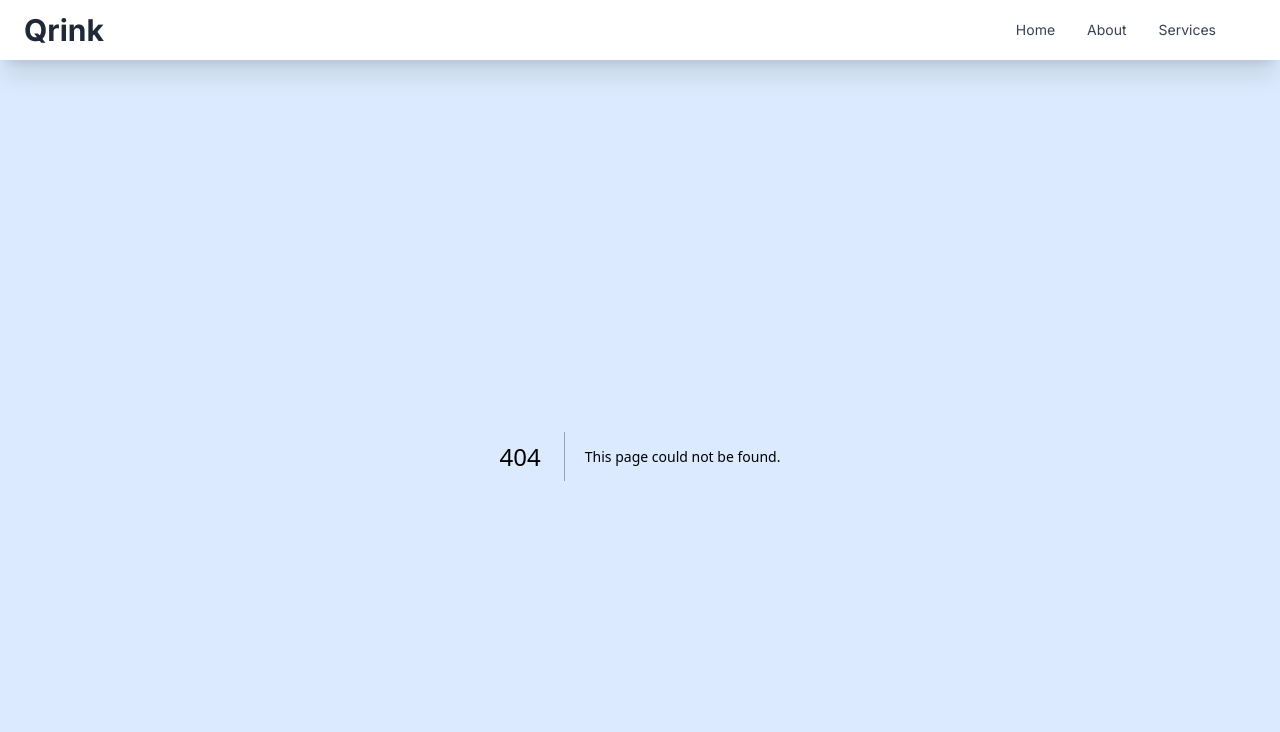
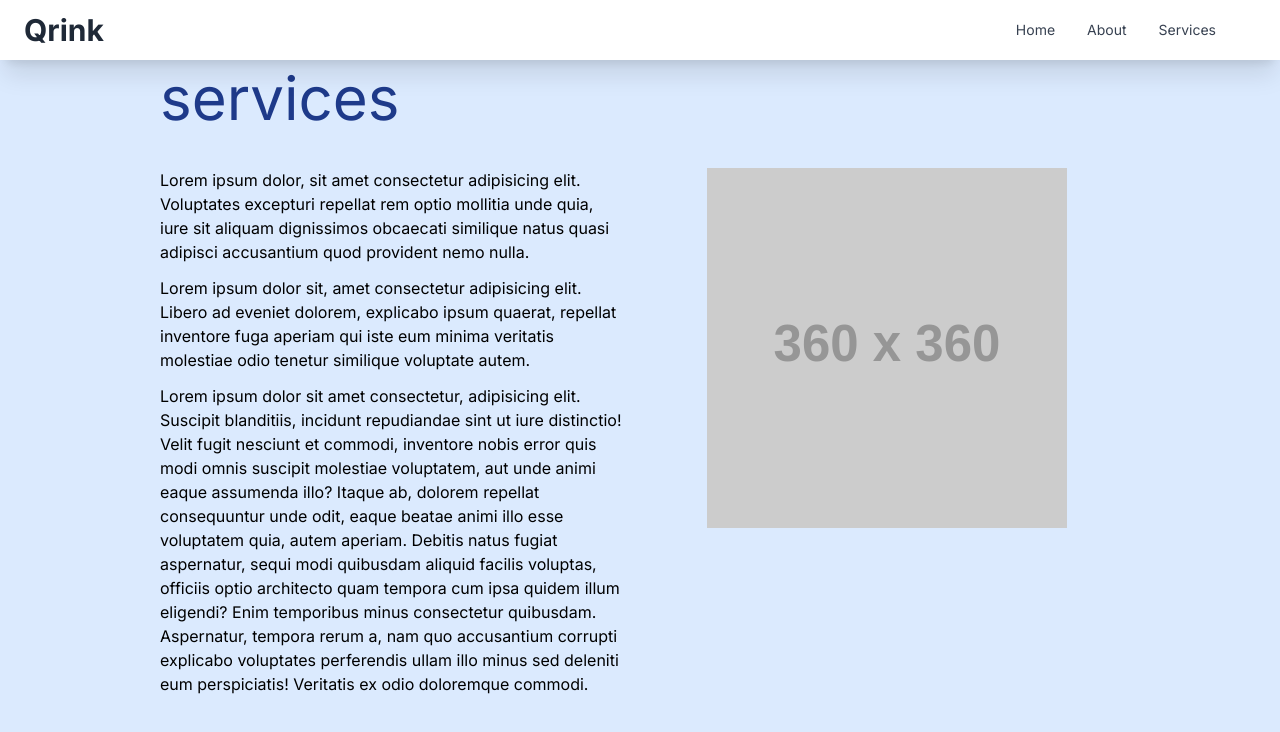
Before and after one commit to Allie-Howe/rockpunk, a Next.js app: page /services in a window 1280 px wide. Before the commit this address had no page. Shown: the top 732 px of the page. Built offline with nearby package versions, Linux system fonts and the light colour scheme.

Commit message:
added services page

```diff
--- a/src/app/(pages)/about/page.tsx
+++ b/src/app/(pages)/about/page.tsx
@@ -3,9 +3,11 @@ import Image from 'next/image';
 const PLACEHOLDER_WIDTH = 360
 const PLACEHOLDER_HEIGHT = 360
 
+export const Header = ({title}: {title: string}) => <h2 className='text-6xl text-blue-900 mb-10'>{title}</h2>
+
 export default function About() {
   return <>
-    <h2 className='text-6xl text-blue-900 mb-10'>about us</h2>
+    <Header title='about us' />
     <div className='grid grid-cols-2 gap-7'>
       <div className='flex w-full justify-center'>
         <div>
--- /dev/null
+++ b/src/app/(pages)/services/page.tsx
@@ -0,0 +1,25 @@
+import Image from 'next/image';
+import { Header } from '../about/page';
+import { PlaceholderText } from '@/app/placeholders';
+
+const PLACEHOLDER_WIDTH = 360
+const PLACEHOLDER_HEIGHT = 360
+
+export default function Services() {
+  return <>
+    <Header title='services' />
+    <div className='grid grid-cols-2 gap-7'>
+    <PlaceholderText />
+      <div className='flex w-full justify-center'>
+        <div>
+          <Image
+            alt='Placeholder'
+            src={`https://dummyimage.com/${PLACEHOLDER_WIDTH}x${PLACEHOLDER_HEIGHT}/fff/aaa`}
+            width={PLACEHOLDER_WIDTH}
+            height={PLACEHOLDER_HEIGHT}
+            />
+        </div>
+      </div>
+    </div>
+  </>
+}
--- /dev/null
+++ b/src/app/placeholders.tsx
@@ -0,0 +1,7 @@
+export const PlaceholderText = () => (
+  <div className='flex flex-col gap-3'>
+    <p>Lorem ipsum dolor, sit amet consectetur adipisicing elit. Voluptates excepturi repellat rem optio mollitia unde quia, iure sit aliquam dignissimos obcaecati similique natus quasi adipisci accusantium quod provident nemo nulla.</p>
+    <p>Lorem ipsum dolor sit, amet consectetur adipisicing elit. Libero ad eveniet dolorem, explicabo ipsum quaerat, repellat inventore fuga aperiam qui iste eum minima veritatis molestiae odio tenetur similique voluptate autem.</p>
+    <p>Lorem ipsum dolor sit amet consectetur, adipisicing elit. Suscipit blanditiis, incidunt repudiandae sint ut iure distinctio! Velit fugit nesciunt et commodi, inventore nobis error quis modi omnis suscipit molestiae voluptatem, aut unde animi eaque assumenda illo? Itaque ab, dolorem repellat consequuntur unde odit, eaque beatae animi illo esse voluptatem quia, autem aperiam. Debitis natus fugiat aspernatur, sequi modi quibusdam aliquid facilis voluptas, officiis optio architecto quam tempora cum ipsa quidem illum eligendi? Enim temporibus minus consectetur quibusdam. Aspernatur, tempora rerum a, nam quo accusantium corrupti explicabo voluptates perferendis ullam illo minus sed deleniti eum perspiciatis! Veritatis ex odio doloremque commodi.</p>
+  </div>
+)
```
